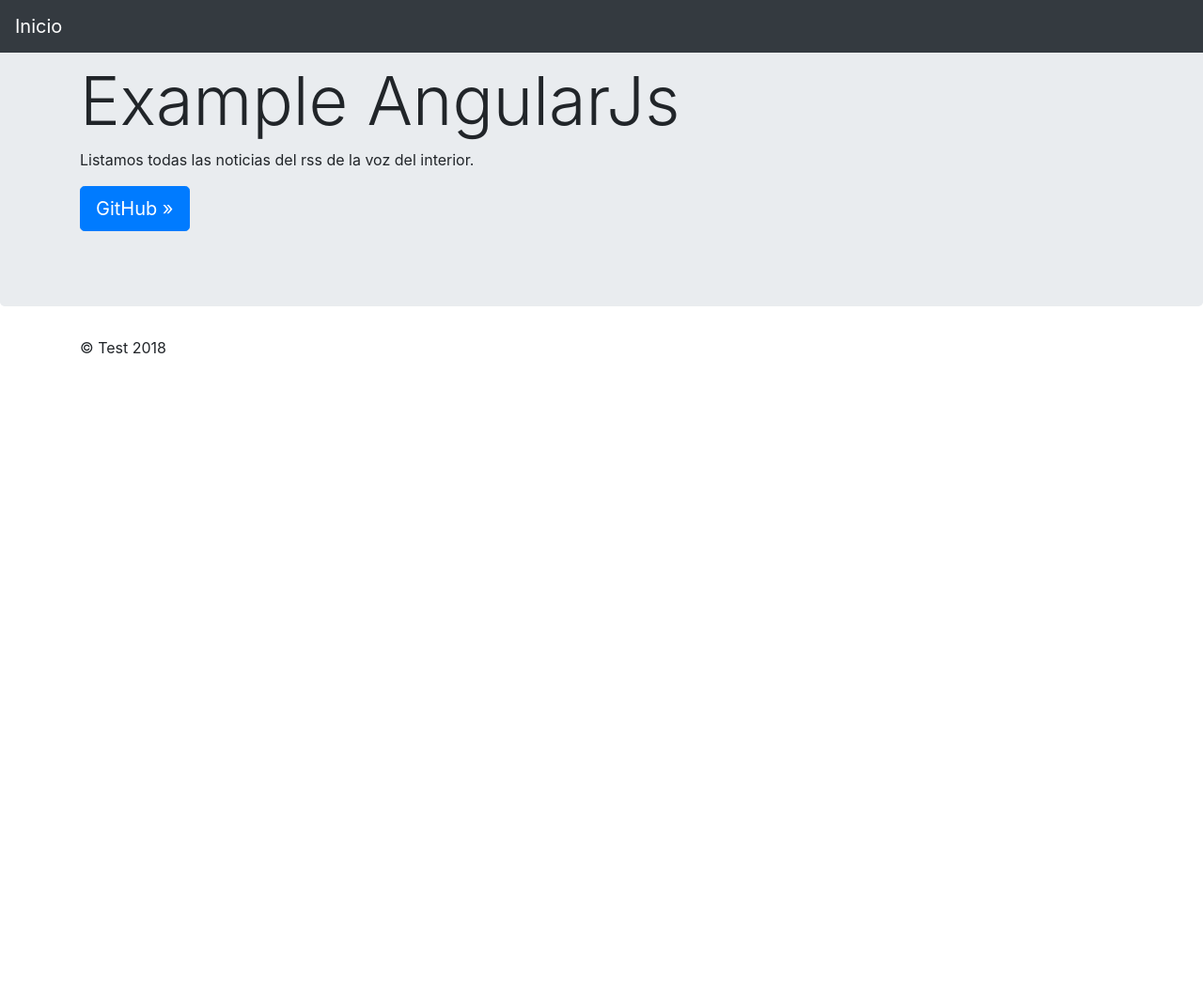
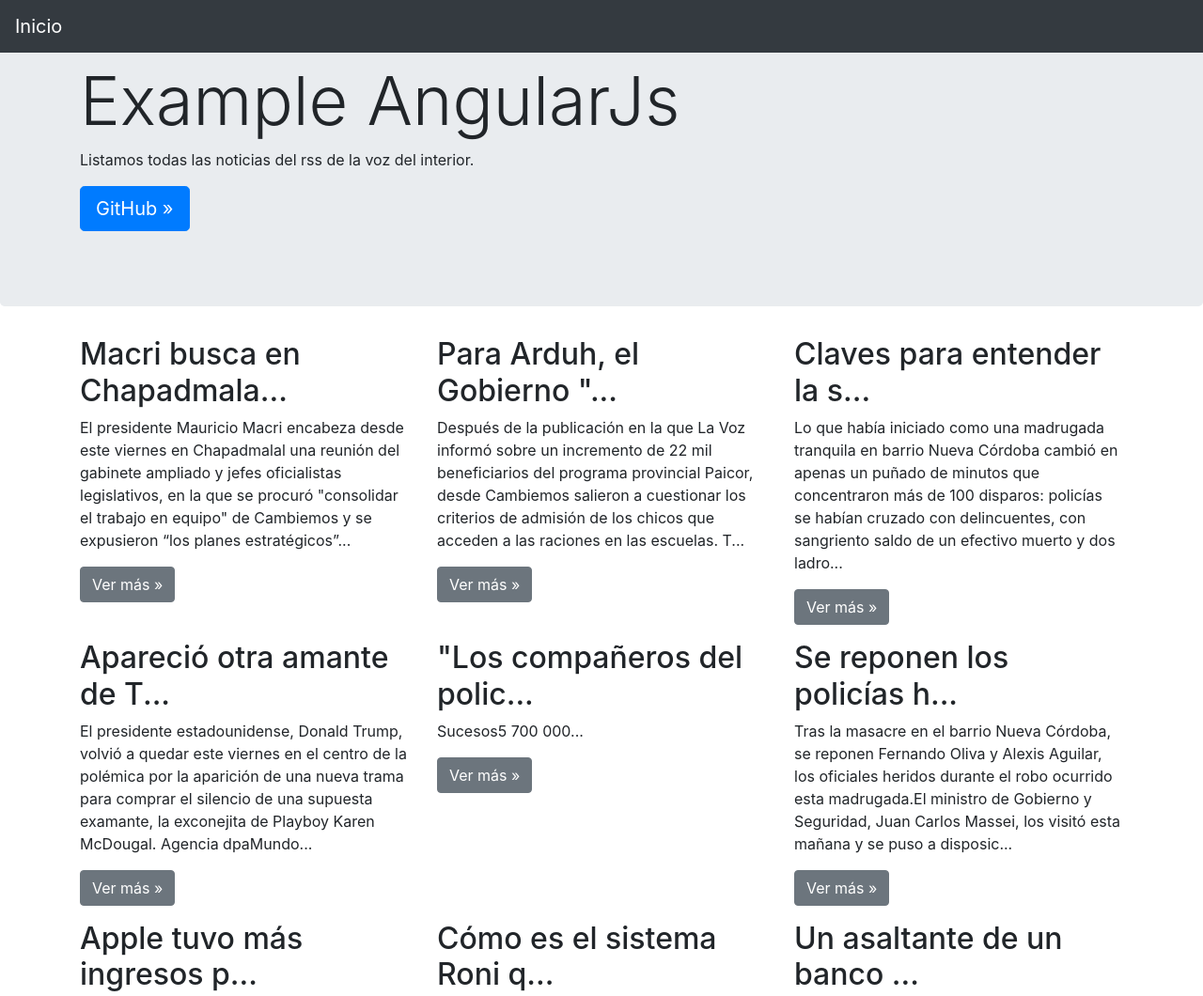
Before and after one commit to SoriaDamian17/exampleAngular, a website: page index.html in a window 1280 px wide. Shown: the top 1060 px of the page at 94% size. Before the commit the page ends 800 px from the top, so only its background shows below. Drawn offline with nearby package versions, Linux system fonts and the light colour scheme.

Commit message:
Fixed limitTo

```diff
--- a/index.html
+++ b/index.html
@@ -26,8 +26,8 @@
                 <!-- Example row of columns -->
                 <div class="row">
                     <div class="col-md-4" ng-repeat="new in news">
-                        <h2>{{new.title}}...</h2>
-                        <p>{{new.description}}...</p>
+                        <h2>{{new.title | limitTo:25}}...</h2>
+                        <p>{{new.description | limitTo:250}}...</p>
                         <p><a class="btn btn-secondary" href="{{new.link}}" target="blank" role="button">Ver más »</a></p>
                     </div><!-- end new -->
                 </div><!-- end row-->
@@ -40,6 +40,6 @@
         <!-- framework AngularJs -->
         <script src="https://code.angularjs.org/1.6.0/angular.min.js"></script>
         <!-- Main app -->
-        <script src="src/js/app.min.js"></script>
+        <script src="src/js/app.js"></script>
     </body>
 </html>
```
